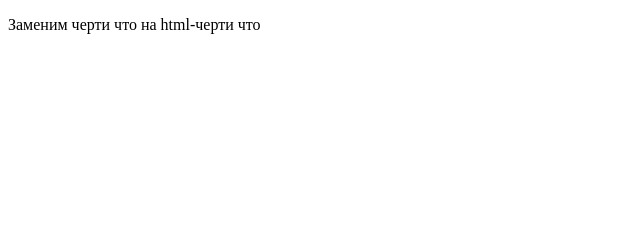
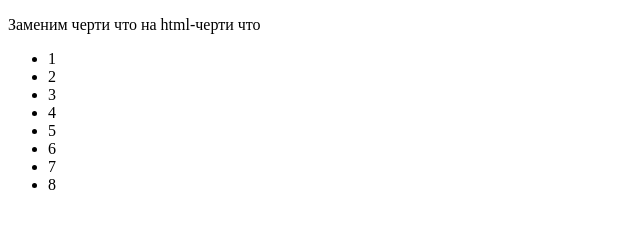
Before and after one commit to summer-bird/testotest, a plain HTML site: page index.html in a window 1280 px wide. Shown: the whole page, without its empty margins (0-640 px from the left). Drawn offline with Linux system fonts and the light colour scheme.

Commit message:
add list

```diff
--- a/index.html
+++ b/index.html
@@ -10,5 +10,15 @@
     <p>
         Заменим черти что на html-черти что
     </p>
+    <ul class="list">
+        <li class="item">1</li>
+        <li class="item">2</li>
+        <li class="item">3</li>
+        <li class="item">4</li>
+        <li class="item">5</li>
+        <li class="item">6</li>
+        <li class="item">7</li>
+        <li class="item">8</li>
+    </ul>
 </body>
 </html>
```
